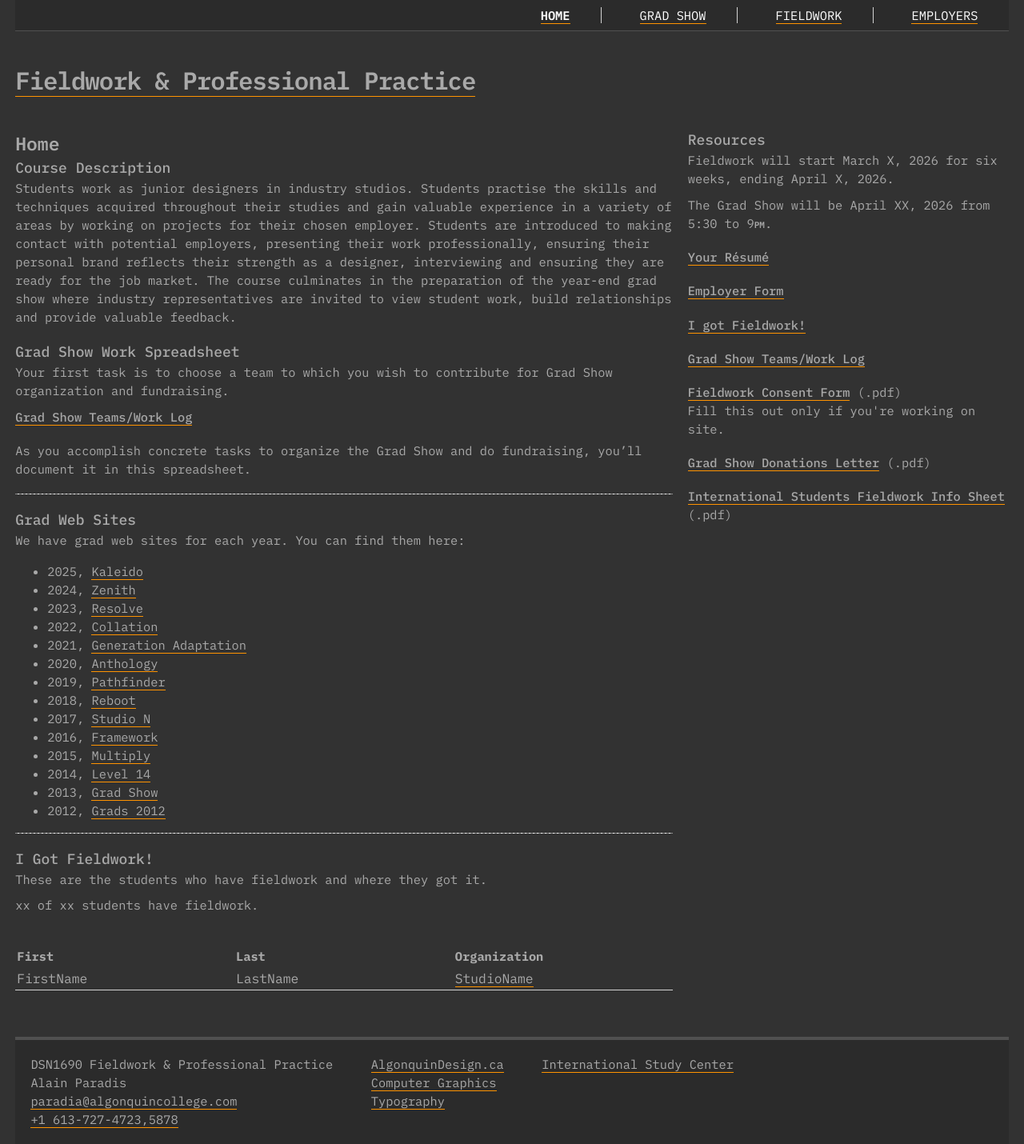
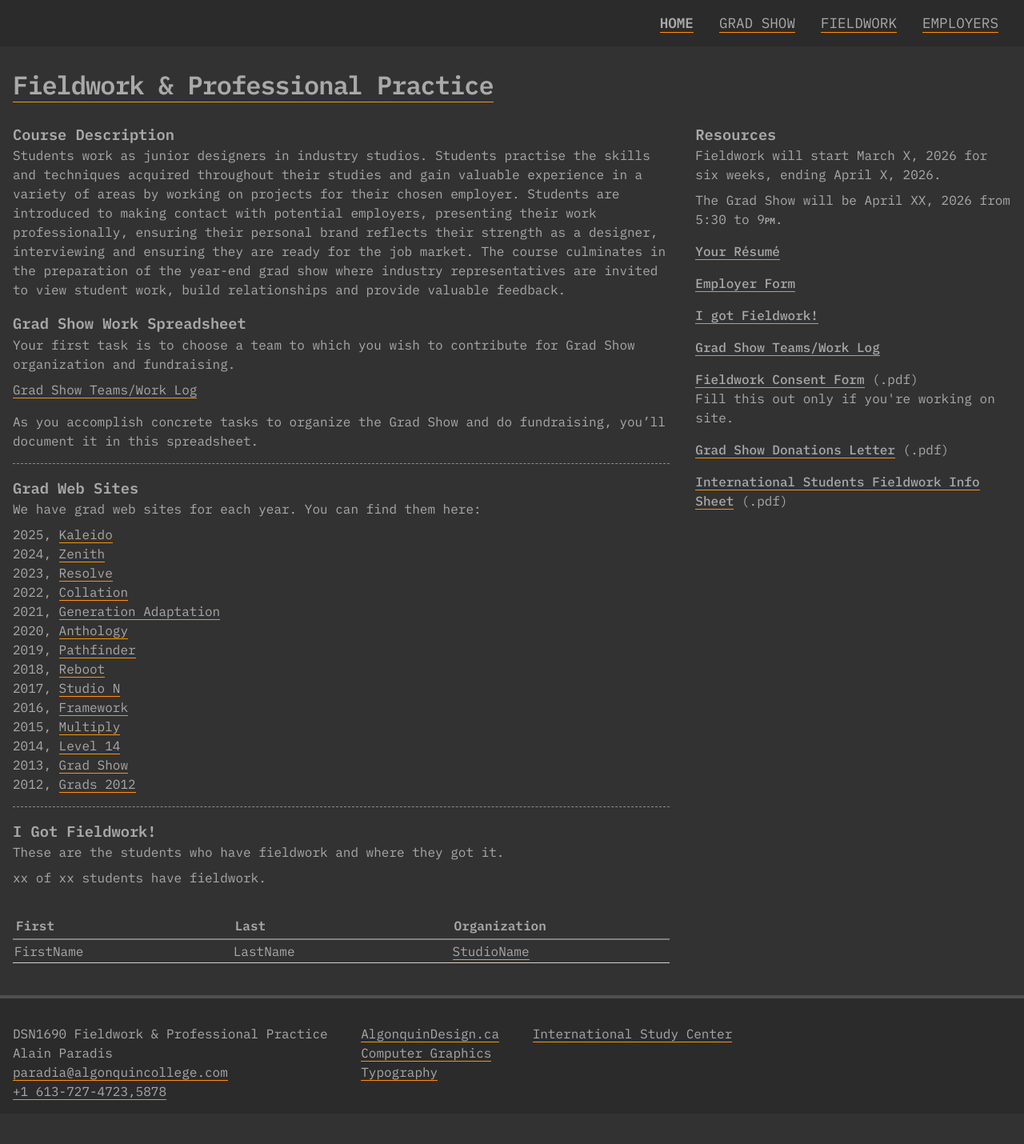
Before and after one commit to AlainParadis/wil, a Jekyll site: the page built from index.md, in a window 1280 px wide. Shown: the whole page at 80% size. Built offline with Jekyll 4.4.1, drawn with Linux system fonts in a browser that asks for light colours; after the commit the page ends 1392 px from its top, so only the background shows below that.

Commit message:
fix a lot of css

```diff
--- a/_layouts/default.html
+++ b/_layouts/default.html
@@ -4,7 +4,6 @@
 	<meta charset="UTF-8" />
 	<meta http-equiv="X-UA-Compatible" content="IE=edge" />
 	<meta name="viewport" content="width=device-width, initial-scale=1.0" />
-	<link rel="stylesheet" href="{{site.baseurl}}/css/reset.css" type="text/css" />
 	<link rel="stylesheet" href="{{site.baseurl}}/css/styles.css" type="text/css" />
     <link rel="preconnect" href="https://fonts.googleapis.com">
     <link rel="preconnect" href="https://fonts.gstatic.com" crossorigin>
@@ -15,7 +14,7 @@
 <body>
 <div id="container">
 	<nav>
-		<ul class="nav">
+		<ul>
 			<li><a href="index.html" class="{% if page.path contains 'index' %}current{% endif %}">Home</a></li>
 			<li><a href="grad-show.html" class="{% if page.name contains 'grad' %}current{% endif %}">Grad Show</a></li>
 			<li><a href="fieldwork.html" class="{% if page.name contains 'fieldwork' %}current{% endif %}">Fieldwork</a></li>
--- a/css/reset.css
+++ /dev/null
@@ -1,75 +0,0 @@
-/* Box sizing rules */
-*,
-*::before,
-*::after {
-  box-sizing: border-box;
-}
-
-/* Remove default margin */
-body,
-h1,
-h2,
-h3,
-h4,
-p,
-figure,
-blockquote,
-dl,
-dd {
-  margin: 0;
-  padding: 0;
-}
-
-/* Remove list styles on ul, ol elements with a list role, which suggests default styling will be removed */
-ul[role='list'],
-ol[role='list'] {
-	list-style: none;
-}
-
-/* Set core root defaults */
-html:focus-within {
-  scroll-behavior: smooth;
-}
-
-/* Set core body defaults */
-body {
-  min-height: 100vh;
-  text-rendering: optimizeSpeed;
-  line-height: 1.5;
-}
-
-/* A elements that don't have a class get default styles */
-a:not([class]) {
-  text-decoration-skip-ink: auto;
-}
-
-/* Make images easier to work with */
-img,
-picture {
-  max-width: 100%;
-  display: block;
-}
-
-/* Inherit fonts for inputs and buttons */
-input,
-button,
-textarea,
-select {
-  font: inherit;
-}
-
-/* Remove all animations, transitions and smooth scroll for people that prefer not to see them */
-@media (prefers-reduced-motion: reduce) {
-  html:focus-within {
-   scroll-behavior: auto;
-  }
-
-  *,
-  *::before,
-  *::after {
-    animation-duration: 0.01ms !important;
-    animation-iteration-count: 1 !important;
-    transition-duration: 0.01ms !important;
-    scroll-behavior: auto !important;
-  }
-}
--- a/css/styles.css
+++ b/css/styles.css
@@ -2,7 +2,6 @@
 {
 	--background-color: rgb(50, 50, 50);
 	--text-color: rgb(169, 169, 169);
-	/* Colours */
 	--dark: rgb(43, 43, 43);
 	--medium: rgb(80, 80, 80);
 	--light: rgb(194, 201, 189);
@@ -10,30 +9,74 @@
 	--orange: rgb(255, 147, 0);
 }
 
+*
+{
+	margin: 0;
+	padding: 0;
+	box-sizing: border-box;
+}
+
 html
 {
 	font-family: "IBM Plex Mono", sans-serif;
-	font-weight: 400;
 	font-style: normal;
 	font-size: 16px;
+	font-weight: 400;
 	line-height: 1.5;
-	margin: 0;
-	padding: 0;
+	color: var(--text-color);
 }
 
 body
 {
 	background-color: var(--background-color);
-	font-weight: 400;
-	font-style: normal;
-	font-size: 0.8rem;
-	color: var(--text-color);
-	max-width: 1440px;
 	margin: 0 auto 0 auto;
-	padding: 0 1rem 0 1rem;
+	padding: 0;
 }
 
-.orange { color: var(--orange); }
+#container
+{
+	display: grid;
+	grid-template-columns: 1fr;
+	grid-template-rows: auto;
+	gap: .5rem 0;
+	grid-template-areas: "header" "nav" "aside" "main" "footer";
+}
+
+header
+{
+	grid-area: header;
+	margin: 0 1rem;
+}
+
+nav
+{
+	grid-area: nav;
+	margin: 0;
+	padding: 0;
+	width: 100%;
+}
+
+aside { margin: 0 1rem; }
+main { margin: 0 1rem; }
+
+nav ul
+{
+	list-style-type: none;
+	display: flex;
+	justify-content: flex-end;
+	flex-wrap: wrap;
+	margin: 0;
+	padding: 0.5rem 1rem;
+}
+
+nav ul li { padding: 0 1rem; }
+
+nav ul li a
+{
+	color: white;
+	text-decoration: none;
+	text-transform: uppercase;
+}
 
 a, a:link
 {
@@ -47,20 +90,13 @@ a:visited { color: var(--light); }
 
 a:hover
 {
-	color: lightgrey;
+	color: var(--lightest);
 	border-bottom: 1px solid var(--medium);
 }
 
-a:active { color: orange; }
+a:active { color: var(--orange); }
 a:focus { outline: 2px solid black; }
-header h1 a:visited { color: var(--text-color); }
-header h1 a:hover { color: var(--medium); }
 p { margin-bottom: .5rem; }
-a.nodecoration { text-decoration: none; }
-footer a:visited { color: var(--medium); }
-footer a:hover { color: white; }
-footer a:active { color: orange; }
-footer a:focus { outline: 2px solid black; }
 
 figure svg
 {
@@ -77,33 +113,13 @@ figcaption
 	color: var(--medium);
 }
 
-#container
+.current
 {
-	display: grid;
-	grid-template-columns: 1fr;
-	grid-template-rows: auto;
-	gap: .5rem 0;
-	grid-template-areas: "header" "nav" "aside" "main" "footer";
-	border-top: 1rem solid var(--dark);
+	font-style: normal;
+	font-weight: 600;
 }
 
-header
-{
-	grid-area: header;
-	margin: 0;
-}
-
-nav
-{
-	grid-area: nav;
-	margin: 0;
-}
-
-nav ul
-{
-	columns: 1 4rem;
-	font-size: 130%;
-	line-height: 2.5rem;
+nav ul li { padding: 0.5rem 1rem; }
 }
 
 aside { grid-area: aside; }
@@ -115,7 +131,6 @@ footer
 	border-top: .25rem solid var(--medium);
 	padding: 1rem;
 	background-color: var(--dark);
-	font-size: .8rem;
 }
 
 footer div
@@ -130,6 +145,7 @@ footer div:nth-child(n+1) { margin-top: 1rem; }
 h1, h2
 {
 	font-weight: 600;
+	font-size: 1.5rem;
 	font-style: normal;
 	color: var(--text-color);
 	margin-top: 1rem;
@@ -139,7 +155,7 @@ h1, h2
 
 h3, h4, h5, h6
 {
-	font-weight: 500;
+	font-weight: 600;
 	font-style: normal;
 	color: var(--text-color);
 	margin-top: 1rem;
@@ -164,18 +180,8 @@ h1 { letter-spacing: -1px; }
 hr
 {
 	border: 0;
-	background-color: #fff;
+	background-color: var(--background-color);
 	border-top: 1px dashed #8c8c8c;
-}
-
-ul.nav
-{
-	list-style-type: none;
-	display: block;
-	margin-left: 0;
-	padding-left: 0;
-	padding: 0;
-	margin: 0;
 }
 
 .current
@@ -184,16 +190,32 @@ ul.nav
 	font-weight: 600;
 }
 
+ul { margin: 0 0 1rem 3rem; }
+
+ul.none
+{
+	list-style-type: none;
+	margin: 1rem 0;
+}
+
+ol
+{
+	counter-reset: li;
+	list-style: decimal;
+	padding: 0;
+	margin: 0 0 1rem 3rem;
+}
+
+ol li { line-height: 2.0rem; }
+
 ul.legend
 {
 	list-style-type: none;
 	/* Remove bullet points */
 	padding-left: 0;
-	/* Align list with page content */
+	margin-left: 0;
 	display: flex;
-	/* Align items horizontally */
 	gap: 20px;
-	/* Add spacing between items */
 }
 
 ul.legend li
@@ -226,6 +248,7 @@ ul.employers
 {
 	list-style-type: none;
 	padding-left: 0;
+	margin-left: 0;
 }
 
 ul.employers li { padding: 0.25rem 0 0.5rem 0; }
@@ -234,22 +257,6 @@ code
 {
 	font-family: "Courier New", Courier, mono;
 	font-weight: bold;
-	font-size: 1rem;
-}
-
-.alertBox
-{
-	border: 1px solid var(--orange);
-	padding: 0 1rem;
-	margin: 2rem;
-}
-
-.alertBox h3 { margin-top: .5rem; }
-
-aside a
-{
-	font-weight: 500;
-	font-style: var(--font_style_normal);
 }
 
 .columns2
@@ -266,6 +273,15 @@ aside a
 	margin-bottom: 1rem;
 }
 
+.alertBox
+{
+	border: 1px solid var(--orange);
+	padding: 0 1rem;
+	margin: 2rem;
+}
+
+.alertBox h3 { margin-top: .5rem; }
+aside a { font-weight: 500; }
 .text-center, a.text-center { text-align: center; }
 
 dt
@@ -277,12 +293,6 @@ dt
 }
 
 dd { margin: 0 2rem 1rem 2rem; }
-
-.medium
-{
-	font-weight: 500;
-	font-style: var(--font_style_normal);
-}
 
 .small-caps
 {
@@ -308,8 +318,6 @@ th, td
 	text-align: left;
 }
 
-}
-
 th
 {
 	font-weight: 600;
@@ -321,7 +329,6 @@ th
 
 td
 {
-	font-size: .85rem;
 	width: 33%;
 	border-bottom: 1px solid lightgrey;
 	word-wrap: break-word;
@@ -341,92 +348,19 @@ strong, bold, .bold
 
 footer span { display: block; }
 
-/* * * * * * * * * * Media Queries * * * * * * * * * */
-/* * * * * * * * * * 400px – 608px * * * * * * * * * */
-
-@media only screen and (min-width: 25em)
+@media only screen and (min-width: 60em) /* 960px */
 {
-
-}
-
-/* * * * * * * * * * 608px – 960px * * * * * * * * * */
-
-@media only screen and (min-width: 38em)
-{
-	html
-	{
-		font-size: 110%;
-		line-height: 1.4;
-	}
-
 	#container
 	{
-		display: grid;
 		grid-template-columns: 1fr 1fr 1fr;
-		grid-template-rows: auto;
-		gap: 1rem 1rem;
 		grid-template-areas: "nav nav nav" "header header header" "main main aside" "footer footer footer";
-		border-top: 0;
 	}
 
 	nav
 	{
+		font-size: 1.1rem;
 		background-color: var(--dark);
-		border-bottom: 1px solid var(--medium);
 	}
 
-	header h1 { margin-top: 1rem; }
-	nav ul { columns: 1; }
-
-	ul.nav
-	{
-		list-style-type: none;
-		display: block;
-		text-align: right;
-		margin: .5rem 0 .5rem 0;
-		padding: 0;
-		font-size: 100%;
-		line-height: 1rem;
-	}
-
-	ul.nav li
-	{
-		display: inline;
-		padding: 0 2rem;
-		border-right: 1px solid lightgrey;
-	}
-
-	ul.nav li:last-of-type { border: 0; }
-
-	ul.nav a
-	{
-		font-size: .8rem;
-		text-transform: uppercase;
-		color: white;
-		text-decoration-color: var(--light);
-	}
-
-	footer div:nth-child(n+1) { margin-top: 0; }
+	h1 { font-size: 2rem; }
 }
-
-/* * * * * * * * * * 960px – 1440px * * * * * * * * * */
-
-@media only screen and (min-width: 60em)
-{
-	html
-	{
-		font-size: 120%;
-		line-height: 1.5;
-	}
-}
-
-/* * * * * * * * * * Greater Than 1440px * * * * * * * * * */
-
-@media only screen and (min-width: 90em)
-{
-	html
-	{
-		font-size: 130%;
-		line-height: 1.5;
-	}
-}
--- a/index.md
+++ b/index.md
@@ -1,6 +1,6 @@
 ---
 layout: default
-title: Home
+title:
 ---
 ### Course Description
 {{ site.data.course-info.course-description }}
@@ -19,20 +19,20 @@ As you accomplish concrete tasks to organize the Grad Show and do fundraising, y
 
 We have grad web sites for each year. You can find them here:
 
-- 2025, [Kaleido](https://2025.grads.algonquindesign.ca)
-- 2024, [Zenith](https://2024.grads.algonquindesign.ca)
-- 2023, [Resolve](https://2023.grads.algonquindesign.ca)
-- 2022, [Collation](https://2022.grads.algonquindesign.ca)
-- 2021, [Generation Adaptation](https://2021.grads.algonquindesign.ca)
-- 2020, [Anthology](https://2020.grads.algonquindesign.ca)
-- 2019, [Pathfinder](https://2019.grads.algonquindesign.ca)
-- 2018, [Reboot](http://2018.grads.algonquindesign.ca)
-- 2017, [Studio N](https://2017.grads.algonquindesign.ca)
-- 2016, [Framework](https://2016.grads.algonquindesign.ca)
-- 2015, [Multiply](https://2015.grads.algonquindesign.ca)
-- 2014, [Level 14](https://2014.grads.algonquindesign.ca)
-- 2013, [Grad Show](https://2013.grads.algonquindesign.ca)
-- 2012, [Grads 2012](https://2012.grads.algonquindesign.ca)
+2025, [Kaleido](https://2025.grads.algonquindesign.ca)
+2024, [Zenith](https://2024.grads.algonquindesign.ca)
+2023, [Resolve](https://2023.grads.algonquindesign.ca)
+2022, [Collation](https://2022.grads.algonquindesign.ca)
+2021, [Generation Adaptation](https://2021.grads.algonquindesign.ca)
+2020, [Anthology](https://2020.grads.algonquindesign.ca)
+2019, [Pathfinder](https://2019.grads.algonquindesign.ca)
+2018, [Reboot](http://2018.grads.algonquindesign.ca)
+2017, [Studio N](https://2017.grads.algonquindesign.ca)
+2016, [Framework](https://2016.grads.algonquindesign.ca)
+2015, [Multiply](https://2015.grads.algonquindesign.ca)
+2014, [Level 14](https://2014.grads.algonquindesign.ca)
+2013, [Grad Show](https://2013.grads.algonquindesign.ca)
+2012, [Grads 2012](https://2012.grads.algonquindesign.ca)
 
 ----
 
```
Also changed, not shown: grad-show.md (+10 -7 lines).
